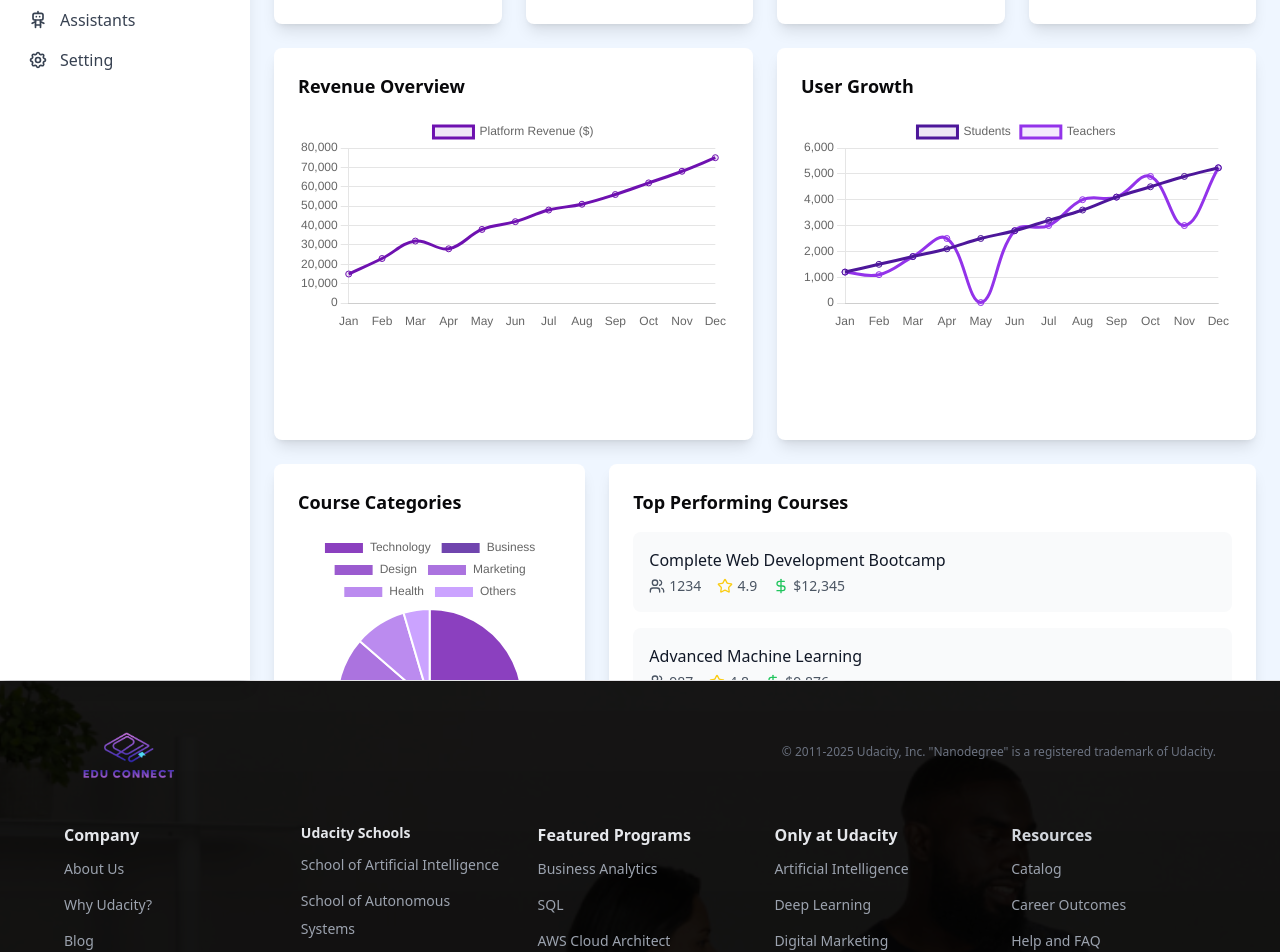
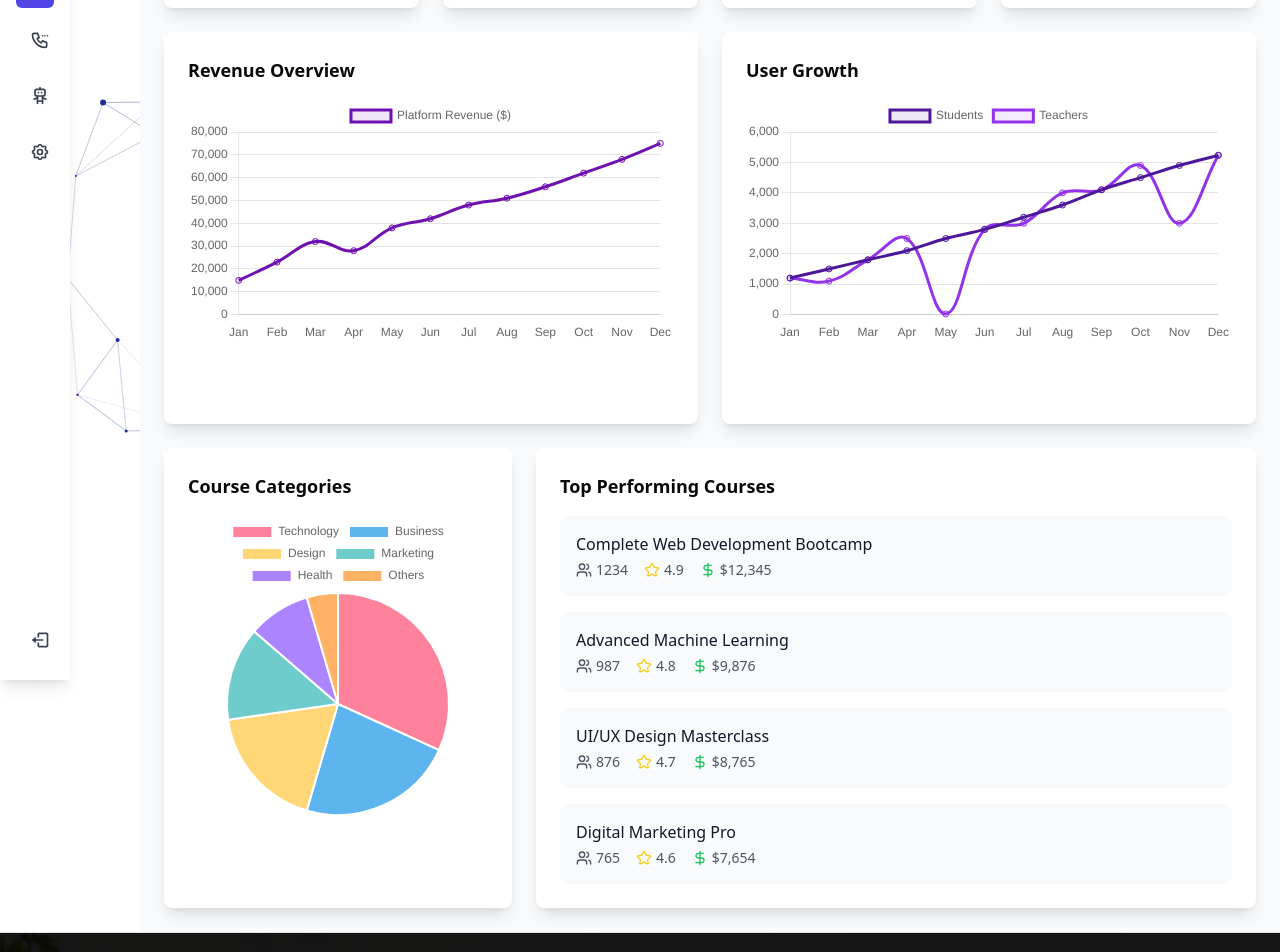
Before and after one commit to Usmanghani1518/FYP-Frontend, a React (Vite) app: page /dashboard in a window 1280 px wide. Shown: the part 200-1152 px from the top of the page. Built offline with nearby package versions, Linux system fonts and the light colour scheme; what notyf would draw is missing.

Commit message:
feat:update

```diff
--- a/src/components/Teacher.tsx
+++ b/src/components/Teacher.tsx
@@ -14,7 +14,7 @@ import {
   FormControl,
   FormField,
   FormItem,
-  FormLabel,
+  // FormLabel,
   FormMessage,
 } from "@/components/ui/form";
 
@@ -73,6 +73,22 @@ const Teacher = () => {
     }
   }
 
+  const handleOpenChange = (open: boolean) => {
+    if (!open) {
+      // Reset form when modal is closed
+      form.reset({
+        name: "",
+        headline: "",
+        email: "",
+        password: "",
+        experience: "",
+      });
+      // Clear all errors
+      form.clearErrors();
+    }
+    setOpen(open);
+  };
+
   return (
     <div className="bg-slate-100 min-h-screen relative flex items-center">
       <div className="container mx-auto px-12 xl:px-20 py-12">
@@ -99,7 +115,7 @@ const Teacher = () => {
             </p>
 
 
-            <Dialog open={open} onOpenChange={setOpen}>
+            <Dialog open={open} onOpenChange={handleOpenChange}>
               <DialogTrigger asChild>
                 <Button
                   size="lg"
--- a/src/layout/Footer/Footer.tsx
+++ b/src/layout/Footer/Footer.tsx
@@ -16,8 +16,8 @@ export const  Footer =()=> {
             className="w-32"
           />
           <p className="text-xs text-gray-500 md:text-right">
-            © 2011-2025 Udacity, Inc. "Nanodegree" is a registered trademark of
-            Udacity.
+            © 2011-2025 EduConnect, Inc. "Nanodegree" is a registered trademark of
+            EduConnect.
           </p>
         </div>
 
@@ -28,18 +28,18 @@ export const  Footer =()=> {
             <h3 className="font-semibold text-base text-gray-200">Company</h3>
             <ul className="mt-2 space-y-2 text-gray-400 leading-7 ">
               <li className="hover:cursor-pointer hover:text-purple-500">About Us</li>
-              <li className="hover:cursor-pointer hover:text-purple-500">Why Udacity?</li>
+              <li className="hover:cursor-pointer hover:text-purple-500">Why EduConnect?</li>
               <li className="hover:cursor-pointer hover:text-purple-500">Blog</li>
               <li className="hover:cursor-pointer hover:text-purple-500">In the News</li>
-              <li className="hover:cursor-pointer hover:text-purple-500">Jobs at Udacity</li>
+              <li className="hover:cursor-pointer hover:text-purple-500">Jobs at EduConnect</li>
               <li className="hover:cursor-pointer hover:text-purple-500">Become a Mentor</li>
-              <li className="hover:cursor-pointer hover:text-purple-500">Partner with Udacity</li>
+              <li className="hover:cursor-pointer hover:text-purple-500">Partner with EduConnect</li>
             </ul>
           </div>
 
           {/* Column 2 */}
           <div>
-            <h3 className="font-semibold  text-gray-200">Udacity Schools</h3>
+            <h3 className="font-semibold  text-gray-200">EduConnect Schools</h3>
             <ul className="mt-2 space-y-2 text-gray-400 leading-7">
               <li className="hover:cursor-pointer hover:text-purple-500">School of Artificial Intelligence</li>
               <li className="hover:cursor-pointer hover:text-purple-500">School of Autonomous Systems</li>
@@ -69,7 +69,7 @@ export const  Footer =()=> {
 
           {/* Column 4 */}
           <div>
-            <h3 className="font-semibold text-base text-gray-200">Only at Udacity</h3>
+            <h3 className="font-semibold text-base text-gray-200">Only at EduConnect</h3>
             <ul className="mt-2 space-y-2 text-gray-400 leading-7 ">
               <li className="hover:cursor-pointer hover:text-purple-500">Artificial Intelligence</li>
               <li className="hover:cursor-pointer hover:text-purple-500">Deep Learning</li>
--- a/src/pages/Admin/Dashboard.tsx
+++ b/src/pages/Admin/Dashboard.tsx
@@ -4,10 +4,10 @@ import {
   GraduationCap,
   BookOpen,
   DollarSign,
-  TrendingUp,
+  // TrendingUp,
   Star,
-  Clock,
-  Award
+  // Clock,
+  // Award
 } from 'lucide-react';
 import {
   Chart as ChartJS,
@@ -85,12 +85,13 @@ const AdminDashboard: React.FC = () => {
       {
         data: [35, 25, 20, 15, 10, 5],
         backgroundColor: [
-          'rgba(110, 17, 176, 0.8)',
-          'rgba(77, 23, 154, 0.8)',
-          'rgba(130, 50, 196, 0.8)',
-          'rgba(150, 80, 216, 0.8)',
-          'rgba(170, 110, 236, 0.8)',
-          'rgba(190, 140, 255, 0.8)',
+          'rgba(255, 99, 132, 0.8)',   /* Soft Red */
+'rgba(54, 162, 235, 0.8)',   /* Soft Blue */
+'rgba(255, 206, 86, 0.8)',   /* Light Yellow */
+'rgba(75, 192, 192, 0.8)',   /* Mint Green */
+'rgba(153, 102, 255, 0.8)',  /* Light Purple */
+'rgba(255, 159, 64, 0.8)',   /* Peach Orange */
+
         ],
       },
     ],
--- /dev/null
+++ b/src/pages/Error.tsx
@@ -0,0 +1,56 @@
+import React from 'react';
+import { Ghost, Home, MapPin, AlertCircle, ChevronRight } from 'lucide-react';
+
+const NotFoundPage = () => {
+  return (
+    <div className="min-h-screen    flex items-center justify-center p-4">
+      <div className="max-w-3xl w-full bg-white rounded-2xl  p-8 md:p-12">
+        <div className="text-center">
+          {/* Floating Ghost Animation */}
+          <div className="relative w-40 h-40 mx-auto mb-2">
+            {/* <Ghost
+              size={96}
+              className="text-indigo-600 absolute top-0 left-1/2 transform -translate-x-1/2 animate-bounce"
+            /> */}
+            <AlertCircle
+              size={100}
+              className="text-red-400 absolute top-8 right-12 "
+            />
+            {/* <MapPin
+              size={24}
+              className="text-indigo-400 absolute bottom-8 left-12 animate-pulse"
+            /> */}
+          </div>
+
+          <h1 className="text-8xl font-extrabold text-transparent bg-clip-text bg-gradient-to-r from-indigo-600 to-purple-600 tracking-widest mb-8">
+            404
+          </h1>
+
+          <h2 className="text-3xl font-bold text-gray-800 mb-4">
+            Page Not Found
+          </h2>
+
+          <p className="text-gray-600 text-lg mb-8 max-w-lg mx-auto">
+            Oops! Looks like this page has gone on a ghostly adventure. Don't worry, our home page is still here!
+          </p>
+
+          <a
+            href="/"
+            className="inline-flex items-center justify-center bg-gradient-to-r from-indigo-600 to-purple-600 text-white px-8 py-4 rounded-lg font-semibold text-lg transition-all duration-300 transform hover:scale-105 hover:shadow-lg group"
+          >
+            <Home className="w-5 h-5 mr-2" />
+            <span>Return Home</span>
+            <ChevronRight className="w-5 h-5 ml-2 transition-transform duration-300 group-hover:translate-x-2" />
+          </a>
+
+          <div className="mt-12 flex items-center justify-center text-gray-500 text-sm">
+            <AlertCircle className="w-4 h-4 mr-2" />
+            <span>Need help? Contact our support team</span>
+          </div>
+        </div>
+      </div>
+    </div>
+  );
+};
+
+export default NotFoundPage;
--- a/src/pages/Teacher/Layout.tsx
+++ b/src/pages/Teacher/Layout.tsx
@@ -1,3 +1,7 @@
+
+
+
+
 // import { NavLink, Outlet, useNavigate } from "react-router-dom";
 // import {
 //   TbDashboard,
@@ -7,105 +11,106 @@
 //   TbX,
 //   TbSettings,
 // } from "react-icons/tb";
-// // import logo from "../assets/calling_agent.png";
 // import { useState, useEffect } from "react";
 // import { BiLogOut } from "react-icons/bi";
 
-//  function DashboardLayout() {
+// function DashboardLayout() {
 //   const [showSidebar, setShowSidebar] = useState(window.innerWidth >= 1024);
+//   const [hoverSidebar, setHoverSidebar] = useState(false);
 //   const navigate = useNavigate();
+
 //   useEffect(() => {
 //     const handleResize = () => {
-//       if (window.innerWidth >= 1024) {
-//         setShowSidebar(true);
-//       } else {
-//         setShowSidebar(false);
-//       }
+//       setShowSidebar(window.innerWidth >= 1024);
 //     };
 //     window.addEventListener("resize", handleResize);
 //     return () => window.removeEventListener("resize", handleResize);
 //   }, []);
+
 //   function logout() {
 //     localStorage.clear();
 //     navigate("/login");
 //   }
+
 //   return (
-//     <div className="flex h-screen w-screen relative">
+//     <div className="flex  relative">
+//       {/* Sidebar */}
 //       <div
-//         className={`fixed lg:relative left-0 z-50 top-0 h-full w-[250px] bg-white p-4 shadow-lg transition-transform duration-300
-//                 ${
-//                   showSidebar
-//                     ? "translate-x-0"
-//                     : "-translate-x-full lg:translate-x-0"
-//                 }`}
+//         className={` ${showSidebar && hoverSidebar?"fixed":"relative"}   left-0 z-20 top-0  bg-white p-4 shadow-lg transition-all duration-300
+//             ${
+//               showSidebar
+//                 ? "w-[250px]" // Full sidebar for lg screens
+//                 : hoverSidebar
+//                 ? "w-[250px]" // Expand on hover
+//                 : "w-[70px]" // Icon-only mode for md screens and below
+//             }`}
+//         onMouseEnter={() => setHoverSidebar(true)}
+//         onMouseLeave={() => setHoverSidebar(false)}
 //       >
 //         <div className="mb-6 mx-auto flex justify-center">
-//           {/* <img src={logo} alt="Logo" className="w-24 h-24 object-contain" /> */}
+//           {/* Logo Placeholder */}
 //         </div>
 
+//         {/* Sidebar Links */}
 //         {[
 //           { href: "/dashboard", label: "Dashboard", Icon: TbDashboard },
 //           { href: "/contacts", label: "Contacts", Icon: TbPhoneCalling },
 //           { href: "/assistants", label: "Assistants", Icon: TbRobot },
 //           { href: "/setting", label: "Setting", Icon: TbSettings },
-
 //         ].map((item, i) => (
 //           <NavLink
 //             to={item.href}
 //             key={i}
 //             className={({ isActive }) =>
-//               `flex gap-3 items-center py-2 px-3 rounded-md transition-colors
-//                             ${
-//                               isActive
-//                                 ? "bg-custom_primary text-white"
-//                                 : "text-gray-700 hover:bg-gray-100"
-//                             }`
+//               `flex items-center py-2 px-3 rounded-md transition-all ${
+//                 isActive ? "bg-custom_primary text-white" : "text-gray-700 hover:bg-gray-100"
+//               }`
 //             }
 //             onClick={() => setShowSidebar(window.innerWidth >= 1024)}
 //           >
-//             <item.Icon />
-//             <span>{item.label}</span>
+//             <item.Icon className="text-xl" />
+//             {hoverSidebar || showSidebar ? <span className="ml-3">{item.label}</span> : null}
 //           </NavLink>
 //         ))}
-//         <div onClick={logout} className="absolute bottom-5 hover:scale-105  text-custom_primary left-18 transform transition-transform duration-300 cursor-pointer -translate-x-1/2 flex items-center">
-//           <BiLogOut className=" text-xl" />
-//           <button  className=" py-2 px-2 cursor-pointer rounded-md transition">
-//             Logout
-//           </button>
-//         </div>
+
+//         {/* Logout Button */}
+//         {/* <div
+//           onClick={logout}
+//           className="absolute bottom-5 left-1/2 transform -translate-x-1/2 flex items-center text-custom_primary cursor-pointer"
+//         >
+//           <BiLogOut className="text-xl" />
+//           {hoverSidebar || showSidebar ? (
+//             <button className="py-2 px-2 ml-2 cursor-pointer rounded-md transition">Logout</button>
+//           ) : null}+
+//         </div> */}
 //       </div>
 
-//       {showSidebar && (
+//       {/* Toggle Button for Small Screens */}
+//       {/* {!showSidebar && (
 //         <button
-//           onClick={() => setShowSidebar(false)}
-//           className="fixed top-4 z-50 left-50 lg:hidden duration-300 p-2 rounded-full shadow-md"
+//           onClick={() => setShowSidebar(true)}
+//           className="fixed top-4 left-4 z-50 p-2 rounded-full shadow-md lg:hidden"
 //         >
-//           <TbX size={24} className="text-gray-700" />
+//           <TbMenu2 size={24} className="text-gray-700" />
 //         </button>
-//       )}
+//       )} */}
 
+//       {/* Content Section */}
 //       <div
 //         className={`w-full transition-all p-6 duration-300 ${
 //           showSidebar ? "lg:w-[calc(100%-250px)]" : "lg:w-full"
-//         } bg-blue-50 h-screen overflow-auto`}
+//         } bg-slate-50 overflow-auto`}
 //       >
-//         <div className="p-4 flex items-center lg:hidden">
-//           {!showSidebar && (
-//             <button
-//               onClick={() => setShowSidebar(true)}
-//               className="text-gray-700"
-//             >
-//               <TbMenu2 size={24} />
-//             </button>
-//           )}
-//         </div>
-
 //         <Outlet />
 //       </div>
 //     </div>
 //   );
 // }
 
+// export default DashboardLayout;
+
+
+// // export default DashboardLayout
 
 
 import { NavLink, Outlet, useNavigate } from "react-router-dom";
@@ -139,25 +144,22 @@ function DashboardLayout() {
   }
 
   return (
-    <div className="flex h-screen  relative">
+    <div className="flex min-h-screen relative">
       {/* Sidebar */}
       <div
-        className={` absolute lg:relative left-0 z-50 top-0 h-full bg-white p-4 shadow-lg transition-all duration-300
-            ${
-              showSidebar
-                ? "w-[250px]" // Full sidebar for lg screens
-                : hoverSidebar
-                ? "w-[250px]" // Expand on hover
-                : "w-[70px]" // Icon-only mode for md screens and below
-            }`}
+        className={`fixed lg:relative left-0 z-20 top-0 h-screen bg-white shadow-lg transition-all duration-300 ease-in-out
+          ${!showSidebar ? "w-[70px]" : "w-[70px] hover:w-[250px]"}`}
         onMouseEnter={() => setHoverSidebar(true)}
         onMouseLeave={() => setHoverSidebar(false)}
       >
+        <div className="p-4">
           <div className="mb-6 mx-auto flex justify-center">
-          {/* Logo Placeholder */}
+            {/* Logo can go here */}
+            <div className="w-10 h-10 bg-indigo-600 rounded-full"></div>
           </div>
 
-        {/* Sidebar Links */}
+          {/* Navigation Links */}
+          <div className="space-y-2">
             {[
               { href: "/dashboard", label: "Dashboard", Icon: TbDashboard },
               { href: "/contacts", label: "Contacts", Icon: TbPhoneCalling },
@@ -168,52 +170,53 @@ function DashboardLayout() {
                 to={item.href}
                 key={i}
                 className={({ isActive }) =>
-              `flex items-center py-2 px-3 rounded-md transition-all ${
-                isActive ? "bg-custom_primary text-white" : "text-gray-700 hover:bg-gray-100"
-              }`
+                  `flex items-center py-3 px-3 rounded-md transition-all duration-200 overflow-hidden whitespace-nowrap
+                  ${isActive ? "bg-indigo-600 text-white" : "text-gray-700 hover:bg-gray-100"}`
                 }
-            onClick={() => setShowSidebar(window.innerWidth >= 1024)}
               >
-            <item.Icon className="text-xl" />
-            {hoverSidebar || showSidebar ? <span className="ml-3">{item.label}</span> : null}
+                <item.Icon className="text-xl min-w-[24px]" />
+                <span className={`ml-3 transition-opacity duration-200 ${showSidebar && hoverSidebar ? 'opacity-100' : 'opacity-0'}`}>
+                  {item.label}
+                </span>
               </NavLink>
             ))}
+          </div>
 
           {/* Logout Button */}
-        {/* <div
+          <div
             onClick={logout}
-          className="absolute bottom-5 left-1/2 transform -translate-x-1/2 flex items-center text-custom_primary cursor-pointer"
+            className="absolute bottom-4 left-0 right-0 px-4 cursor-pointer"
           >
-          <BiLogOut className="text-xl" />
-          {hoverSidebar || showSidebar ? (
-            <button className="py-2 px-2 ml-2 cursor-pointer rounded-md transition">Logout</button>
-          ) : null}+
-        </div> */}
+            <div className="flex items-center py-3 px-3 rounded-md text-gray-700 hover:bg-gray-100 transition-all duration-200">
+              <BiLogOut className="text-xl min-w-[24px]" />
+              <span className={`ml-3 transition-opacity duration-200 ${showSidebar && hoverSidebar ? 'opacity-100' : 'opacity-0'}`}>
+                Logout
+              </span>
+            </div>
+          </div>
+        </div>
       </div>
 
-      {/* Toggle Button for Small Screens */}
-      {!showSidebar && (
+      {/* Mobile Menu Button */}
       <button
-          onClick={() => setShowSidebar(true)}
-          className="fixed top-4 left-4 z-50 p-2 rounded-full shadow-md lg:hidden"
+        onClick={() => setShowSidebar(!showSidebar)}
+        className="fixed top-4 left-4 z-30 p-2 rounded-full bg-white shadow-md lg:hidden"
       >
+        {showSidebar ? (
+          <TbX size={24} className="text-gray-700" />
+        ) : (
           <TbMenu2 size={24} className="text-gray-700" />
+        )}
       </button>
-      )}
 
-      {/* Content Section */}
-      <div
-        className={`w-full transition-all p-6 duration-300 ${
-          showSidebar ? "lg:w-[calc(100%-250px)]" : "lg:w-full"
-        } bg-blue-50 h-screen overflow-auto`}
-      >
+      {/* Main Content */}
+      <div className="flex-1 lg:ml-[70px] bg-slate-50 min-h-screen overflow-x-hidden">
+        <div className="p-6">
           <Outlet />
+        </div>
       </div>
     </div>
   );
 }
 
 export default DashboardLayout;
-
-
-// export default DashboardLayout
--- a/src/router.tsx
+++ b/src/router.tsx
@@ -12,41 +12,40 @@ import AdminDashboard from "./pages/Admin/Dashboard";
 import CreateCourse from "./pages/CreateCourse";
 import Dashboard from "./pages/Teacher/Dashboard";
 import TeacherLayout from "./pages/Teacher/Layout";
-
+import ErrorPage from "./pages/Error"; // Import your ErrorPage
 
 export const router = createBrowserRouter([
   {
       path: "/",
       element: <Layout />,
-    //   errorElement: <ErrorPage />,
+      errorElement: <ErrorPage />, // Show ErrorPage for invalid paths inside Layout
       children: [
           {
               index: true,
               element: <Landing />,
           },
           {
-          path:"login-teacher",
+              path: "login-teacher",
               element: <Teacher />
           },
           {
-          path:"admin",
+              path: "admin",
               element: <AdminDashboard />
           },
           {
-          path:"create-course",
+              path: "create-course",
               element: <CreateCourse />
           },
           {
-          path:"teacher-dashboard",
+              path: "teacher-dashboard",
               element: <Dashboard />
           },
           {
-          path:"dashboard",
+              path: "dashboard",
               element: <TeacherLayout />,
-          children:[
+              children: [
                   {
-              // path:"admin",
-              index:true,
+                      index: true,
                       element: <AdminDashboard />
                   },
               ]
@@ -56,27 +55,26 @@ import TeacherLayout from "./pages/Teacher/Layout";
   {
       path: "/contact",
       element: <App />,
-    //   errorElement: <ErrorPage />,
+      errorElement: <ErrorPage />,
   },
   {
       path: "/login",
       element: <LoginPage />,
-    //   errorElement: <ErrorPage />,
-    },
-    {
-      path: "/login-teacher",
-      element: <Teacher />,
-    //   errorElement: <ErrorPage />,
+      errorElement: <ErrorPage />,
   },
   {
       path: "/signup",
       element: <SignupPage />,
-    //   errorElement: <ErrorPage />,
+      errorElement: <ErrorPage />,
   },
   {
       path: "/forgot-password",
       element: <VerifyOTPPage />,
-    //   errorElement: <ErrorPage />,
+      errorElement: <ErrorPage />,
   },
-
+  // Catch-all route for unknown paths
+  {
+      path: "*",
+      element: <ErrorPage />,
+  }
 ]);
```
Lines whose indentation alone changed are shown as unchanged.
